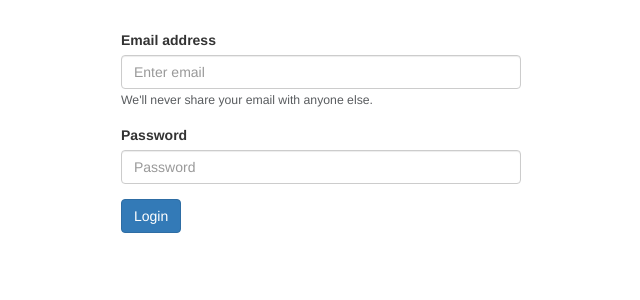
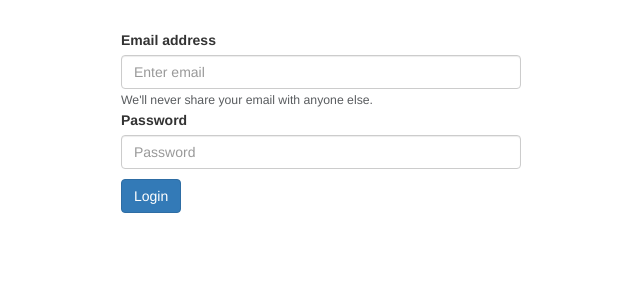
Before and after one commit to rykabdullah7/project-list-cra, a React (Create React App) app: page /login in a window 1280 px wide. Shown: the top 300 px of the page, without its empty margins (319-959 px from the left). Built offline with nearby package versions, Linux system fonts and the light colour scheme.

Commit message:
Update login.js

```diff
--- a/src/components/login.js
+++ b/src/components/login.js
@@ -1,5 +1,7 @@
 import { useNavigate } from 'react-router-dom';
 import React, { useState } from 'react';
+import Form from 'react-bootstrap/Form';
+import Button from 'react-bootstrap/Button';
 
 function LoginForm(props) {
     const navigate = useNavigate();
@@ -45,10 +47,10 @@ function LoginForm(props) {
         }
     }
     return (
-        <form className="mx-auto mt-5" style={{ width: 400 }}>
-            <div className="form-group">
-                <label htmlFor="email">Email address</label>
-                <input
+        <Form className="mx-auto mt-5" style={{ width: 400 }}>
+            <Form.Group >
+                <Form.Label htmlFor="email">Email address</Form.Label>
+                <Form.Control
                     type="text"
                     className="form-control"
                     id="email"
@@ -57,13 +59,13 @@ function LoginForm(props) {
                     value={email}
                     onChange={(e) => setEmail(e.target.value)}
                 />
-                <small id="emailHelp" className="form-text text-muted">
+                <Form.Text id="emailHelp" >
                     We'll never share your email with anyone else.
-                </small>
-            </div>
-            <div className="form-group">
-                <label htmlFor="password">Password</label>
-                <input
+                </Form.Text>
+            </Form.Group>
+            <Form.Group>
+                <Form.Label htmlFor="password">Password</Form.Label>
+                <Form.Control
                     type="password"
                     className="form-control"
                     id="password"
@@ -71,12 +73,12 @@ function LoginForm(props) {
                     value={password}
                     onChange={(e) => setPassword(e.target.value)}
                 />
-            </div>
+            </Form.Group>
             {loginError && <p className="error-message">{loginError}</p>}
-            <button type="submit" className="btn btn-primary" onClick={handleLoginSubmit}>
+            <Button type="submit" className='mt-3'  onClick={handleLoginSubmit}>
                 Login
-            </button>
-        </form>
+            </Button>
+        </Form>
     );
 }
 
```
